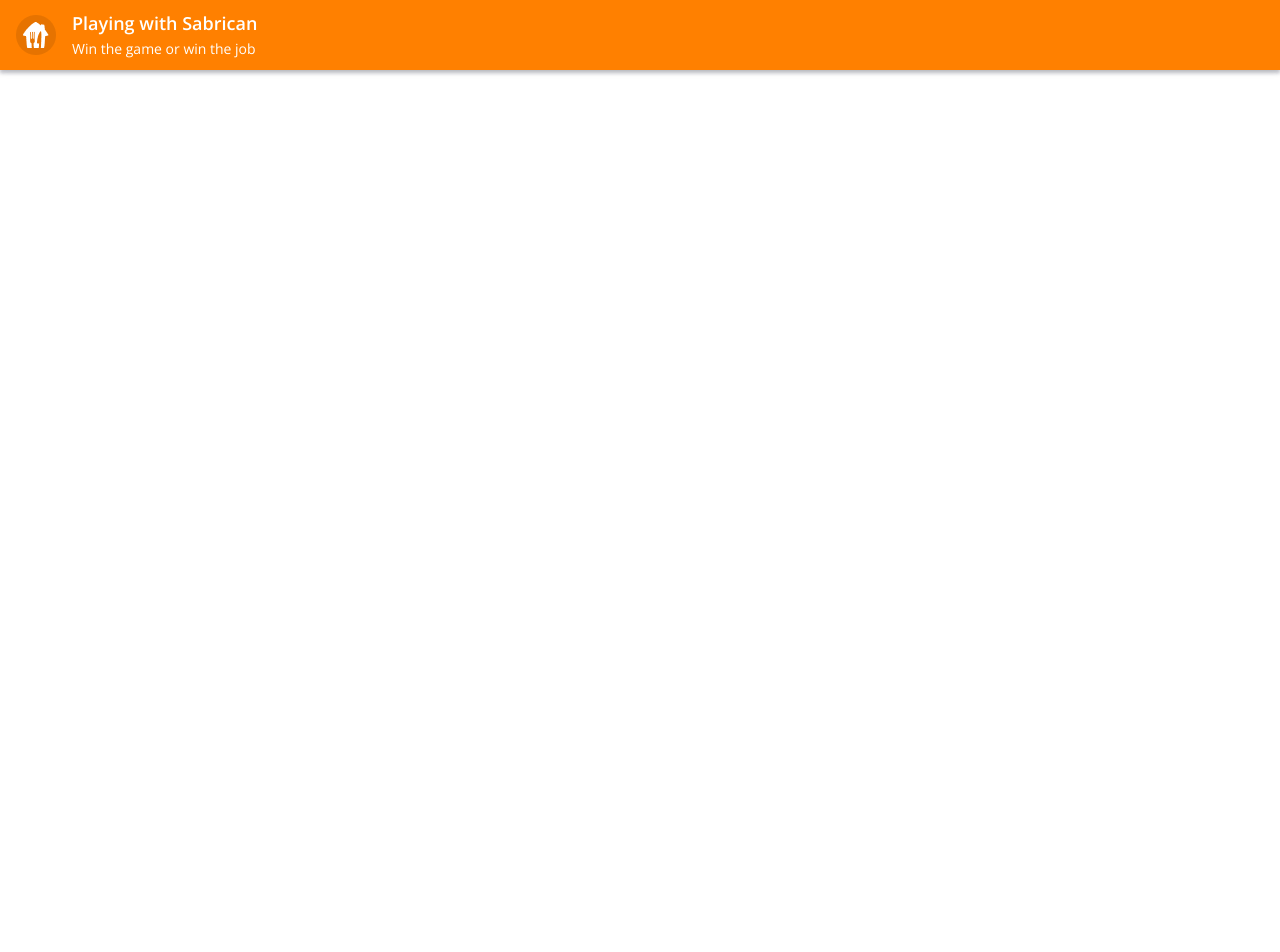
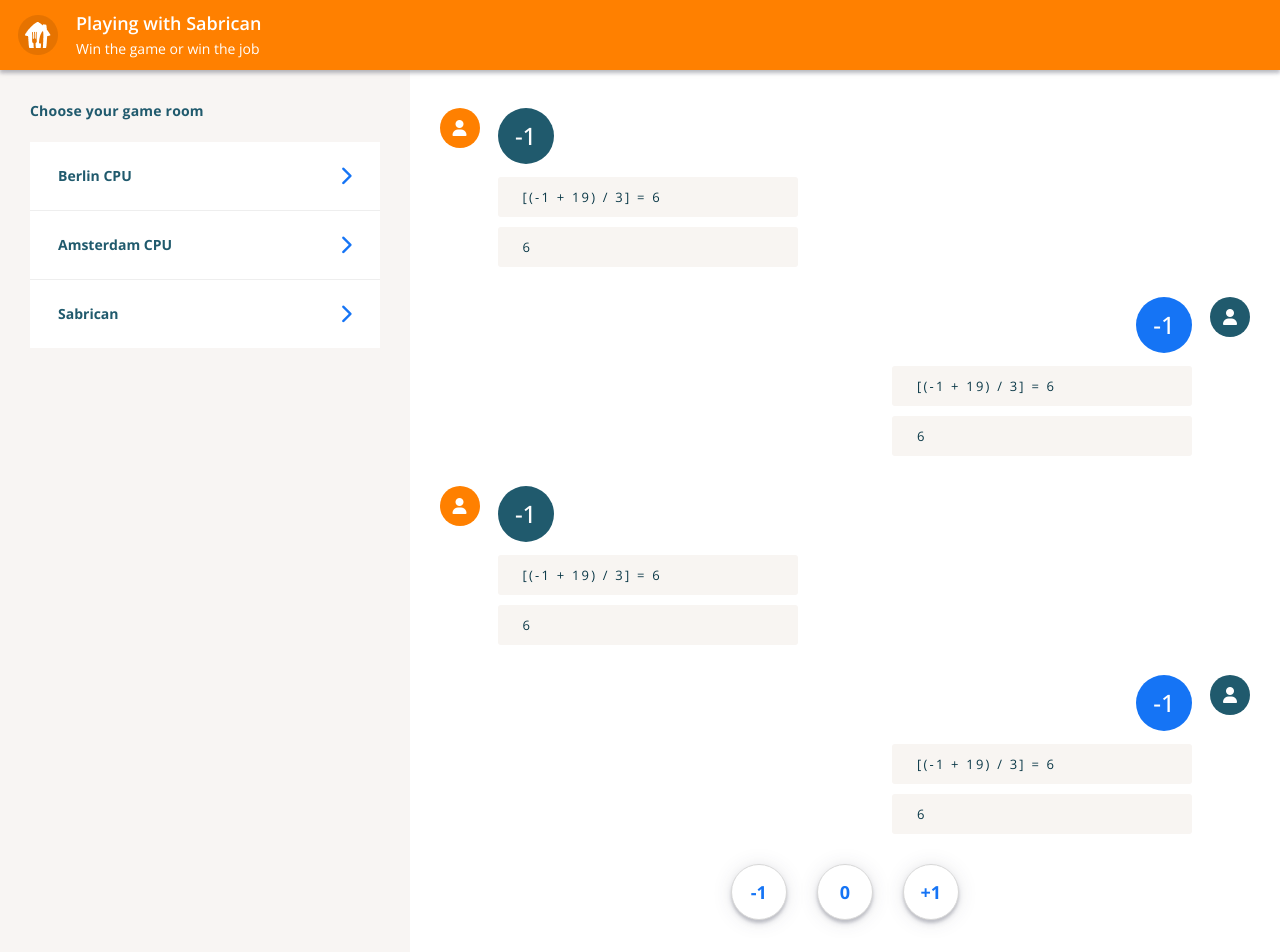
Before and after one commit to saintaze/Chat-Game-React, a React (Create React App) app: page / in a window 1280 px wide. Shown: the top 952 px of the page. Before the commit the page ends 800 px from the top, so only its background shows below. Built offline with nearby package versions, Linux system fonts and the light colour scheme.

Commit message:
basic styling done

```diff
--- a/public/index.html
+++ b/public/index.html
@@ -15,6 +15,7 @@
       user's mobile device or desktop. See https://developers.google.com/web/fundamentals/web-app-manifest/
     -->
     <link rel="manifest" href="%PUBLIC_URL%/manifest.json" />
+		<script src="https://kit.fontawesome.com/a07a8c0696.js" crossorigin="anonymous"></script>
     <!--
       Notice the use of %PUBLIC_URL% in the tags above.
       It will be replaced with the URL of the `public` folder during the build.
--- a/src/App.css
+++ /dev/null
@@ -1,2 +0,0 @@
-.App {
-}
--- /dev/null
+++ b/src/App.scss
@@ -0,0 +1,7 @@
+.App {
+	main {
+		display: flex;
+		margin-top: 7rem;
+		min-height: calc(100vh - 7rem);
+	}
+}
--- a/src/App.tsx
+++ b/src/App.tsx
@@ -1,10 +1,17 @@
-import './App.css';
+import './App.scss';
+
 import Navbar from './components/Navbar';
+import RoomsList from './components/RoomsList';
+import Room from './components/Room/index';
 
 function App() {
   return (
     <div className="App">
       <Navbar/>
+			<main>
+				<RoomsList />
+				<Room />
+			</main>
     </div>
   );
 }
--- /dev/null
+++ b/src/components/Message/index.tsx
@@ -0,0 +1,21 @@
+import './styles.scss';
+
+const Message = ({isCurrentUser = true}) => {
+
+	const messageSide = isCurrentUser ? 'right' : 'left';
+	const avatar = <div className={`avatar ${messageSide}`}><i className="fas fa-user" /></div>;
+
+	return (
+		<div className={`Message ${messageSide}`}>
+			{!isCurrentUser && avatar}
+			<div className="content">
+				<div className={`selectedNumber ${messageSide}`}>-1</div>
+				<div className="cell">[(-1 + 19) / 3] = 6</div>
+				<div className="cell">6</div>
+			</div>
+			{isCurrentUser && avatar}
+		</div>
+	)
+}
+
+export default Message
--- /dev/null
+++ b/src/components/Message/styles.scss
@@ -0,0 +1,75 @@
+.Message {
+	display: flex;
+
+	&.right {
+		justify-content: flex-end;
+	}
+
+	&:not(:last-child) {
+		margin-bottom: 3rem;
+	}
+
+	.avatar {
+		align-self: flex-start;
+		border-radius: 10rem;
+		color: white;
+		height: 4rem;
+		width: 4rem;
+		display: grid;
+		place-items: center;
+
+		&.left {
+			margin-right: 1.8rem;
+			background-color: #FF8000;
+		}
+
+		&.right {
+			margin-left: 1.8rem;
+				background-color: #205A6D;
+		}
+
+	}
+
+	.selectedNumber {
+		margin-bottom: 1.3rem;
+		height: 5.6rem;
+		width: 5.6rem;
+
+		border-radius: 5rem;
+		color: #fff;
+		display: grid;
+		place-items: center;
+		font-size: 2.4rem;
+		font-weight: 500;
+
+		&.right {
+			align-self: flex-end;
+			background-color: #1574F5;
+		}
+
+		&.left {
+			background-color: #205A6D;
+		}
+	}
+
+	.cell {
+		background-color: #F8F5F2;
+		font-size: 1.3rem;
+		color: #0A3847;
+		min-width: 30rem;
+		height: 4rem;
+		border-radius: 3px;
+		padding-left: 2.5rem;
+		display: flex;
+		align-items: center;
+		letter-spacing: 2.2px;
+
+		&:not(:last-child){
+			margin-bottom: 1rem;
+		}
+	}
+	.content {
+		display: flex;
+		flex-direction: column;
+	}
+}
--- a/src/components/Navbar/styles.scss
+++ b/src/components/Navbar/styles.scss
@@ -4,6 +4,11 @@
 	box-shadow: 0px 3px 3px rgba(29, 33, 55, 0.12), 0px 3px 4px rgba(29, 33, 55, 0.14), 0px 1px 8px rgba(29, 33, 55, 0.12);
 	display: flex;
 	align-items: center;
+	position: absolute;
+	top: 0;
+	left: 0;
+	right: 0;
+	bottom: 2.7%;
 
 	.tagline, .headline {
 		color: #fff;
@@ -19,6 +24,7 @@
 	}
 
 	.logo {
-		margin: 0 1.6rem 0 1.6rem;
+		// margin: 0 1.6rem 0 1.6rem;
+		margin: 0 1.8rem;
 	}
 }
--- /dev/null
+++ b/src/components/Room/index.tsx
@@ -0,0 +1,20 @@
+import './styles.scss';
+import Message from '../Message/index';
+
+const Room = () => {
+	return (
+		<div className="Room">
+			<Message isCurrentUser={false}/>
+			<Message isCurrentUser={true}/>
+			<Message isCurrentUser={false}/>
+			<Message isCurrentUser={true}/>
+			<div className="answerBox">
+				<span className="answer">-1</span>
+				<span className="answer">0</span>
+				<span className="answer">+1</span>
+			</div>
+		</div>
+	)
+}
+
+export default Room
--- /dev/null
+++ b/src/components/Room/styles.scss
@@ -0,0 +1,35 @@
+.Room {
+	padding: 3.8rem 3rem;
+	flex: 68%;
+}
+
+.answerBox {
+	display: flex;
+	width: 100%;
+	justify-content: center;
+}
+
+.answer {
+	height: 5.6rem;
+	width: 5.6rem;
+	background-color: #fff;
+	border: 1px solid #d7d7d7;
+	border-radius: 5rem;
+	color: #1574F5;
+	font-weight: 700;
+	font-size: 1.8rem;
+	display: grid;
+	place-items: center;
+	filter: drop-shadow(0px 3px 1px rgba(29, 33, 55, 0.12)) drop-shadow(0px 3px 2px rgba(29, 33, 55, 0.14)) drop-shadow(0px 1px 9px rgba(29, 33, 55, 0.12));
+
+	&:hover {
+		cursor: pointer;
+		// background-color: #f7f7f7;
+		background-color: lighten($color: pink, $amount: 10);
+		transition: all .2s;
+	}
+
+	&:not(:last-child) {
+		margin-right: 3rem;
+	}
+}
--- /dev/null
+++ b/src/components/RoomsList/index.tsx
@@ -0,0 +1,37 @@
+import './styles.scss';
+
+const rooms = [
+	{
+		name: 'Berlin CPU',
+	},
+	{
+		name: 'Amsterdam CPU'
+	},
+	{
+		name: 'Sabrican'
+	}
+]
+
+
+const RoomsList = () => {
+
+	const renderRooms = () => {
+		return rooms.map(r => (
+			<li className="roomLink">
+				<span className="roomName">{r.name}</span>
+				<i className="fas fa-chevron-right rightChevron" />
+			</li>
+		))
+	}
+
+	return (
+		<div className="RoomsList">
+			<h2 className="heading">Choose your game room</h2>
+			<ul className="roomsNav">
+				{renderRooms()}
+			</ul>
+		</div>
+	)
+}
+
+export default RoomsList
--- /dev/null
+++ b/src/components/RoomsList/styles.scss
@@ -0,0 +1,62 @@
+.RoomsList {
+	flex: 32%;
+	background-color: #f8f5f3;
+	padding: 3rem 3rem;
+
+	.heading {
+		font-weight: 700;
+		font-size: 1.4rem;
+		color: #205A6D;
+		letter-spacing: .2px;
+	}
+
+	.roomsNav {
+		margin-top: 2rem;
+	}
+
+	.roomLink {
+		list-style-type: none;
+		background-color: #fff;
+		height: 6.4rem;
+		display: flex;
+		align-items: center;
+		justify-content: space-between;
+		padding: 3.4rem 2.8rem;
+
+		&:not(:last-child){
+			border-bottom: 1px solid #eee;
+		}
+
+		&.active {
+			background-color: #1574F5;
+		}
+
+		&:hover {
+			cursor: pointer;
+			background-color: lighten($color: #FF8000, $amount: 2);
+			transition: all .2s;
+
+			& .roomName, & .rightChevron {
+				color: white;
+			}
+		}
+	}
+
+	.roomName {
+		font-weight: 700;
+		font-size: 1.4rem;
+		color: #205A6D;
+	}
+
+	.rightChevron {
+		color: #1574F5;
+		font-size: 1.9rem;
+	}
+
+	.roomLink.active {
+		.roomName, .rightChevron  {
+			color: #fff;
+		}
+	}
+
+ }
```
